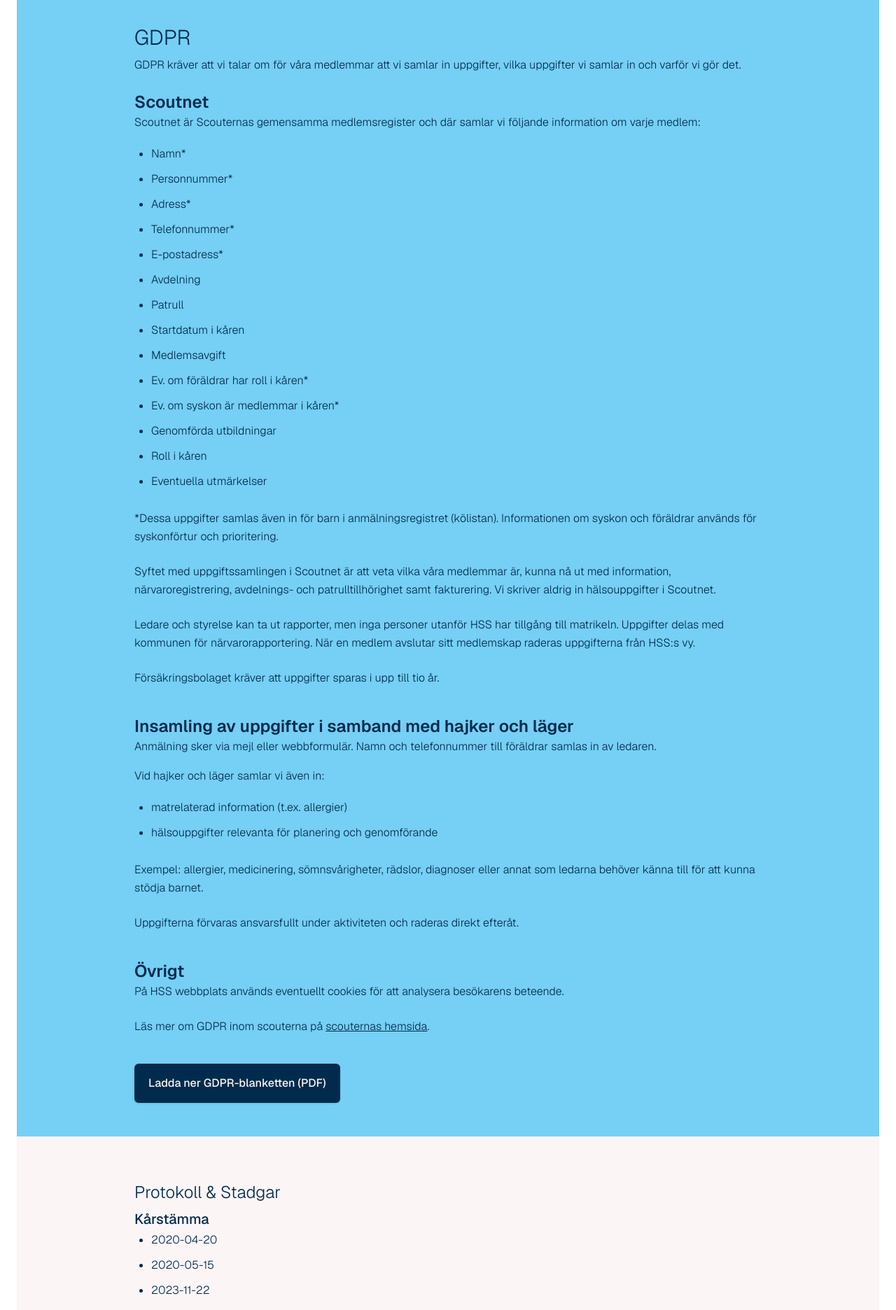
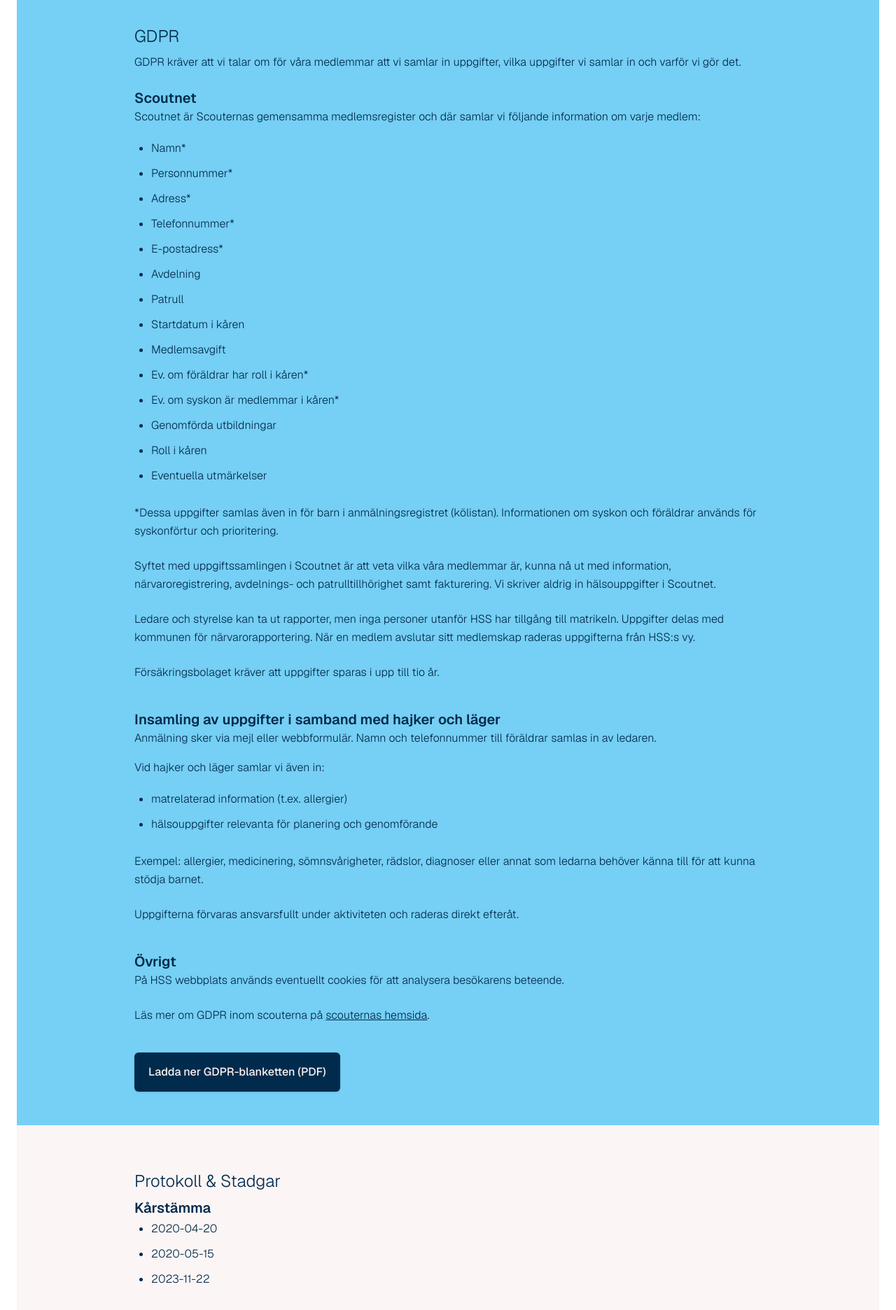
Before and after one commit to Busanz/hss_scouterna, a Next.js app: page /om-hss/stadgar-protokoll in a window 1280 px wide. Shown: the part 760-2632 px from the top of the page at 70% size. Built offline with nearby package versions, Linux system fonts and the light colour scheme.

Commit message:
Formatting

```diff
--- a/src/sections/Gdprsection.tsx
+++ b/src/sections/Gdprsection.tsx
@@ -1,15 +1,15 @@
 const GdprSection = () => {
   return (
-    <section className="w-full py-12 px-6 md:px-12 bg-text-subtitle text-text-secondary">
+    <section className="w-full max-w-360 py-12 px-6 md:px-12 bg-text-subtitle text-text-secondary">
       <div className="max-w-4xl mx-auto">
 
-        <h2 className="text-3xl font-semibold mb-8">GDPR</h2>
+        <h2 className="text-2xl font-semibold mb-4">GDPR</h2>
 
         <p className="leading-relaxed mb-6">
           GDPR kräver att vi talar om för våra medlemmar att vi samlar in uppgifter, vilka uppgifter vi samlar in och varför vi gör det.
         </p>
 
-        <h3 className="text-2xl font-semibold mb-4">Scoutnet</h3>
+        <h3 className="text-xl font-semibold mb-4">Scoutnet</h3>
 
         <p className="leading-relaxed mb-4">
           Scoutnet är Scouternas gemensamma medlemsregister och där samlar vi följande information om varje medlem:
@@ -48,7 +48,7 @@ const GdprSection = () => {
           Försäkringsbolaget kräver att uppgifter sparas i upp till tio år.
         </p>
 
-        <h3 className="text-2xl font-semibold mb-4">
+        <h3 className="text-xl font-semibold mb-4">
           Insamling av uppgifter i samband med hajker och läger
         </h3>
 
@@ -73,7 +73,7 @@ const GdprSection = () => {
           Uppgifterna förvaras ansvarsfullt under aktiviteten och raderas direkt efteråt.
         </p>
 
-        <h3 className="text-2xl font-semibold mb-4">Övrigt</h3>
+        <h3 className="text-xl font-semibold mb-4">Övrigt</h3>
 
         <p className="leading-relaxed mb-6">
           På HSS webbplats används eventuellt cookies för att analysera besökarens beteende.
--- a/src/sections/Policysection.tsx
+++ b/src/sections/Policysection.tsx
@@ -2,10 +2,10 @@ const PolicySection = () => {
   return (
     <section className="w-full max-w-360 py-16 px-6 md:px-12 mt-10 md:mt-20 text-text-secondary bg-text-primary">
       <div className="max-w-4xl mx-auto">
-        <h2 className="text-xl sm:text-2xl my-5">Policys</h2>
+        <h2 className="text-2xl font-semibold mb-4">Policys</h2>
 
         <div className="space-y-4">
-          <h3 className="text-xl font-medium">Fotopolicy</h3>
+          <h3 className="text-xl font-semibold mb-4">Fotopolicy</h3>
           <p>
             Vi använder bilder från verksamheten i syfte att marknadsföra scouting och vår kår. Om du eller ditt barn inte vill vara med på bild kan ni meddela oss så tar vi bort eller undviker publicering.
           </p>
--- a/src/sections/Protokollsection.tsx
+++ b/src/sections/Protokollsection.tsx
@@ -2,11 +2,11 @@ const ProtokollSection = () => {
   return (
     <section className="w-full max-w-360 py-16 px-6 md:px-12 mb-10 md:mb-20 text-text-secondary bg-text-primary">
       <div className="max-w-4xl mx-auto">
-        <h2 className="text-xl sm:text-2xl my-5">Protokoll & Stadgar</h2>
+        <h2 className="text-2xl font-semibold mb-4">Protokoll & Stadgar</h2>
 
         <div className="space-y-6">
           <div>
-            <h3 className="text-xl font-medium">Kårstämma</h3>
+            <h3 className="text-xl font-semibold mb-4">Kårstämma</h3>
             <ul className="list-disc ml-6 space-y-1">
               <li>2020-04-20</li>
               <li>2020-05-15</li>
@@ -15,7 +15,7 @@ const ProtokollSection = () => {
           </div>
 
           <div>
-            <h3 className="text-xl font-medium">Styrelsemöten</h3>
+            <h3 className="text-xl font-semibold mb-4">Styrelsemöten</h3>
             <ul className="list-disc ml-6 space-y-1">
               <li>2020-04-20</li>
               <li>2020-05-15</li>
```
